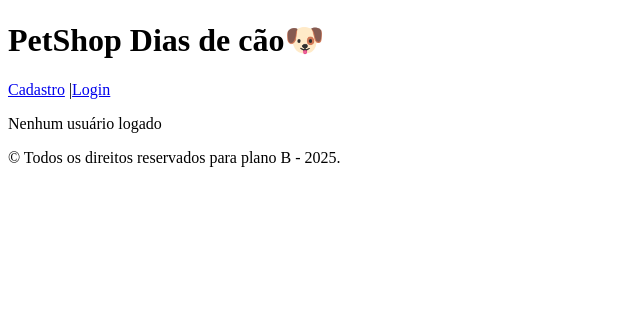
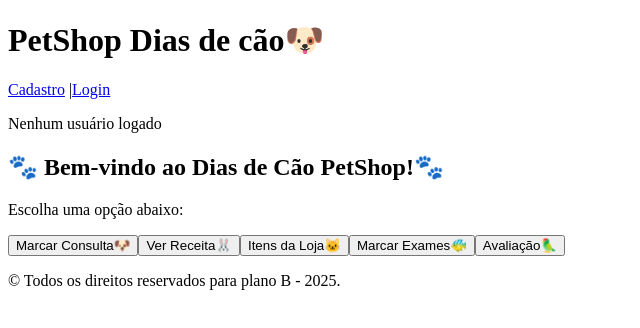
Before and after one commit to Emanuelly0ventura/CP5_Front-end, a React (Vite) app: page /saida in a window 1280 px wide. Shown: the top 328 px of the page, without its empty margins (0-640 px from the left). Built offline with nearby package versions, Linux system fonts and the light colour scheme.

Commit message:
finalizei a pagina do redirecionamento do login, pagina principal e menu do petshop

```diff
--- a/src/routes/Saida/index.tsx
+++ b/src/routes/Saida/index.tsx
@@ -1,18 +1,32 @@
 import { useContext } from "react";
 import { UserContext } from "../../Providencia";
-
+import { useNavigate } from "react-router-dom";
 
 export default function Saida() {
   const { user } = useContext(UserContext);
+  const navigate = useNavigate();
   return (
     <div>
         {(() => {
             if (user) {
-                return <p>Bem-vindo, {user.nomeUsuario} ({user.email})</p>;
+                return <h1>Bem-vindo!, {user.nome}🐹</h1>;
             } else {
                 return <p>Nenhum usuário logado</p>;
             }
         })()}
+
+        <h2>🐾 Bem-vindo ao Dias de Cão PetShop!🐾</h2>
+        <h3></h3>
+        <p>Escolha uma opção abaixo:</p>
+
+        <div>
+            <button onClick={() => navigate("")}>Marcar Consulta🐶</button>
+            <button onClick={() => navigate("")}>Ver Receita🐰</button>
+            <button onClick={() => navigate("")}>Itens da Loja🐱</button>
+            <button onClick={() => navigate("")}>Marcar Exames🐠</button>
+            <button onClick={() => navigate("")}>Avaliação🦜</button>
+        </div>
+
     </div>
   );
 }
```
